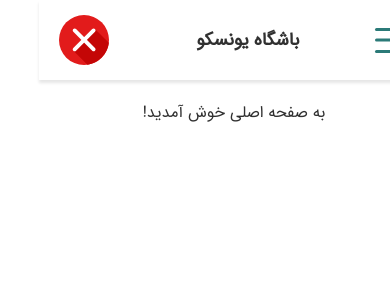
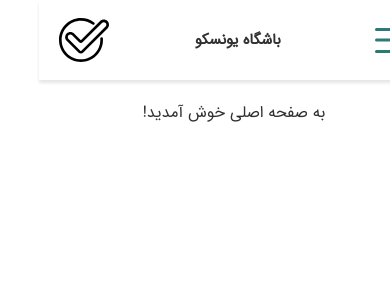
Before and after one commit to hoseynmousavi/unesco-club-frontend, a React (Create React App) app: page / in a window 390 px wide. Shown: the top 300 px of the page. Built offline with nearby package versions, Linux system fonts and the light colour scheme.

Commit message:
mobile fix

```diff
--- a/src/Styles/header.scss
+++ b/src/Styles/header.scss
@@ -83,8 +83,13 @@
 }
 
 .header-name {
-  font-size: 18px;
+  font-size: $huge-font-size;
   margin-left: 20px;
+
+  @media screen and (max-width: 480px) {
+    margin-left: 0;
+    font-size: $big-font-size;
+  }
 }
 
 .header-sidebar-back {
--- a/src/View/Components/Header.js
+++ b/src/View/Components/Header.js
@@ -1,8 +1,8 @@
 import React, {PureComponent} from "react"
-import CancelSvg from "../../Media/Svgs/CancelSvg"
 import Material from "./Material"
 import {Link, NavLink} from "react-router-dom"
 import Hamburger from "./Hamburger"
+import TickSvg from "../../Media/Svgs/TickSvg"
 
 class Header extends PureComponent
 {
@@ -157,7 +157,7 @@
                 </div>
                 <div className="header-section">
                     <NavLink activeClassName="header-right-section-link-active" className="show-desktop" to="/panel"><Material className="header-right-section-link">پنل اعضا</Material></NavLink>
-                    <Link to="/"><CancelSvg className="header-logo"/></Link>
+                    <Link to="/"><TickSvg className="header-logo"/></Link>
                 </div>
             </div>
         )
```
